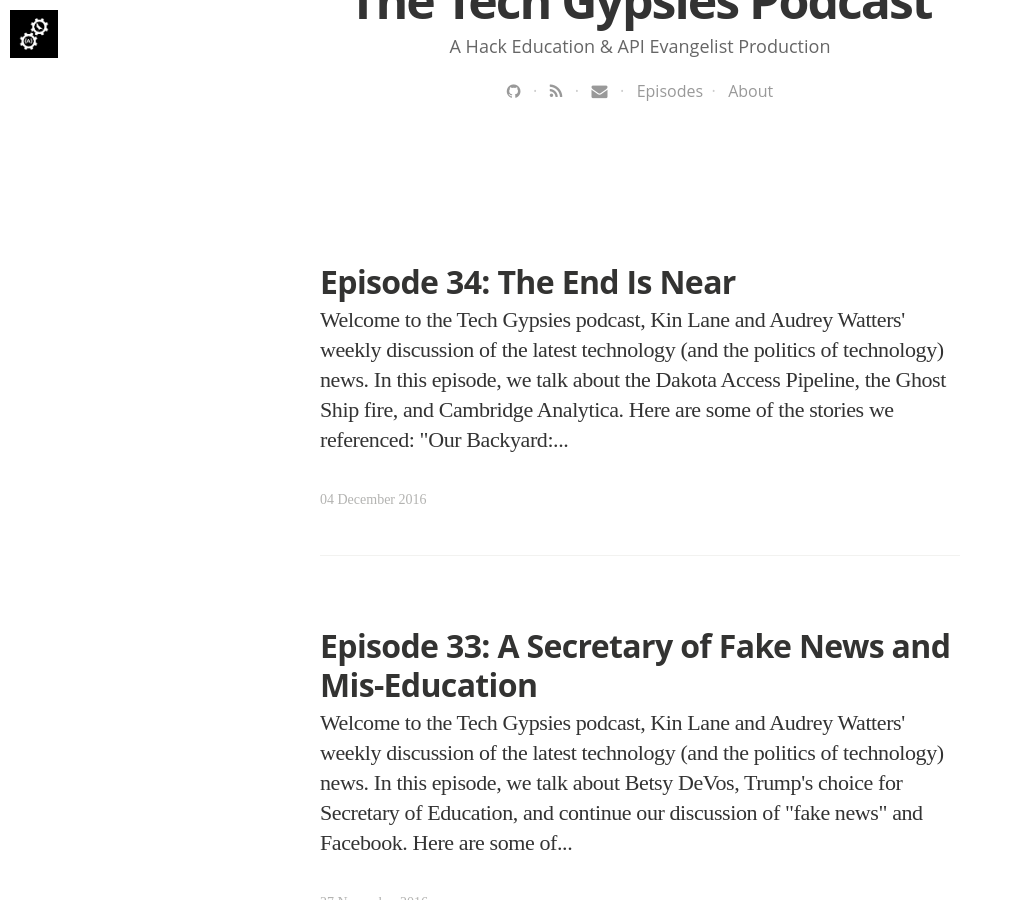
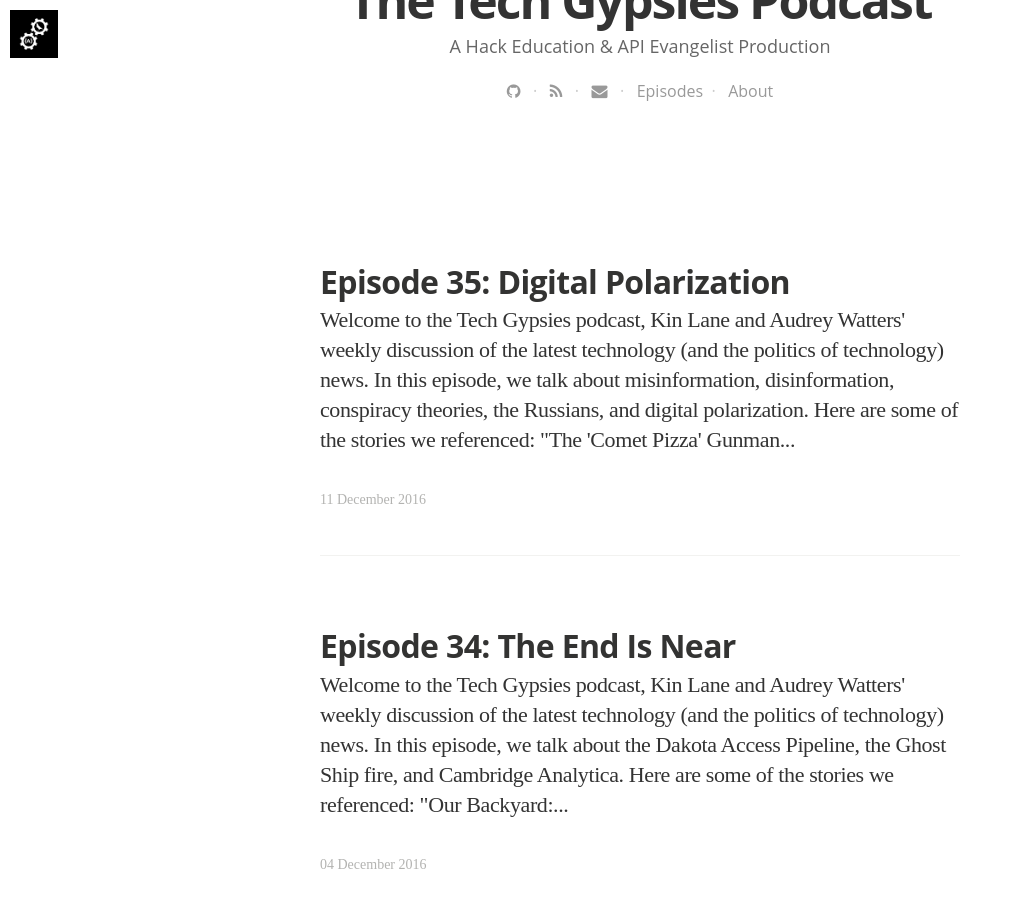
Before and after one commit to Techgypsies/podcast, a Jekyll site: the page built from blog/index.html, in a window 1280 px wide and 900 px high, scrolled down 559 px. Shown: the whole window, without its empty margins (0-1013 px from the left). Built offline with Jekyll 4.4.1, drawn with Linux system fonts in a browser that asks for light colours; nearby versions of some CDN libraries; some web fonts are replaced; the list of posts is cut into pages by our own code; some of the changed text lies outside the part shown.

Commit message:
new episode

```diff
--- a/_data/podcasts.yaml
+++ b/_data/podcasts.yaml
@@ -474,3 +474,17 @@
   tags:
   - Technology
   - Politics
+- title: "Tech Gypsies Episode 35"
+  summary: "In this episode, we talk about misinformation, disinformation, conspiracy theories, the Russians, and digital polarization."
+  description: "In this episode, we talk about misinformation, disinformation, conspiracy theories, the Russians, and digital polarization."
+  subtitle: "Tech, Scrutinized"
+  image: /assets/images/tech-gypsies-podcast-1500.png
+  audio_file: http://s3.amazonaws.com/techgypsies/techgypsies-podcast-2016-12-11.mp3
+  audio_length: 51869488
+  sound_cloud: https://soundcloud.com/kinlane/techgypsies-podcast-2016-12-11
+  duration: '0:36:01'
+  publish_date: "2016-12-11 09:00:00"
+  url: 2016/12/11/episode-35
+  tags:
+  - Technology
+  - Politics
--- /dev/null
+++ b/_posts/2016-12-11-episode-35.html
@@ -0,0 +1,27 @@
+---
+layout: post
+title: "Episode 35: Digital Polarization"
+date: 2016-12-11 08:35:00 +0000
+image: https://s3.amazonaws.com/techgypsies/2016-12-11-polar.jpg
+imagecredits: https://www.flickr.com/photos/pattoise/10883437956
+---
+<p>Welcome to the Tech Gypsies podcast, <a href="http://kinlane.com">Kin Lane</a> and <a href="http://audreywatters.com">Audrey Watters</a>' weekly discussion of the latest technology (and the politics of technology) news.</p>
+
+<p>In this episode, we talk about misinformation, disinformation, conspiracy theories, the Russians, and digital polarization.</p>
+
+<p>
+<iframe width="100%" height="166" scrolling="no" frameborder="no" src="https://w.soundcloud.com/player/?url=https%3A//api.soundcloud.com/tracks/297453860&amp;color=ff5500&amp;auto_play=false&amp;hide_related=false&amp;show_comments=true&amp;show_user=true&amp;show_reposts=false"></iframe>
+</p>
+
+<p>Here are some of the stories we referenced:</p>
+<ul>
+<li>"<a href="https://www.theatlantic.com/politics/archive/2016/12/the-inevitability-of-more-comet-pizza-incidents/509567/">The 'Comet Pizza' Gunman Provides a Glimpse of a Frightening Future</a>" via The Atlantic</li>
+<li>"<a href="http://www.nytimes.com/2016/12/07/us/edgar-welch-comet-pizza-fake-news.html?_r=0">The Comet Ping Pong Gunman Answers Our Reporter's Questions</a>" via The New York Times</li>
+<li>"<a href="https://www.bloomberg.com/politics/articles/2016-12-09/obama-orders-investigation-into-election-related-hacking-attacks-iwhy9nww">Obama Orders Investigation Into Election-Related Hacking</a>" via Bloomberg</li>
+<li>"<a href="https://www.washingtonpost.com/world/national-security/obama-orders-review-of-russian-hacking-during-presidential-campaign/2016/12/09/31d6b300-be2a-11e6-94ac-3d324840106c_story.html">Secret CIA assessment says Russia was trying to help Trump win White House</a>" via The Washington Post</li>
+<li>"<a href="https://www.theguardian.com/technology/2016/dec/05/facebook-twitter-google-microsoft-terrorist-extremist-content">Facebook, Twitter, Google and Microsoft team up to tackle extremist content</a>" via The Guardian</li>
+<li>"<a href="https://www.buzzfeed.com/charliewarzel/trumps-antagonistic-tweet-tests-the-limits-of-twitters-rules">Trump's Antagonistic Tweet Tests The Limits of Twitter's Rules</a>" via Buzzfeed</li>
+<li>"<a href="https://hapgood.us/2016/12/07/announcing-the-digital-polarization-initiative-an-open-pedagogy-joint/">Announcing the Digital Polarization Initiative, an Open Pedagogy Project</a>" by Mike Caulfield</li>
+</ul>
+
+<p>Feedback is welcome. (You should <a href="mailto:kinlane@gmail.com">email Kin</a> with it though, not Audrey.)</p>
--- a/index.html
+++ b/index.html
@@ -10,6 +10,6 @@
 
 <p><a href="http://podcast.techgypsi.es/blog/">Show notes</a> can also be subscribed to <a href="http://podcast.techgypsi.es/blog.xml">via RSS</a>.</p>
 
-<p><strong>Latest Episode: <a href="http://podcast.techgypsi.es/2016/12/04/episode-34">34</a></strong></p>
+<p><strong>Latest Episode: <a href="http://podcast.techgypsi.es/2016/12/11/episode-35">35</a></strong></p>
 
 <p style="text-align: right; font-size:12px"><em>Image credits: <a href="https://flic.kr/p/GTax17">Drone Recovery</a></em></p>
```
